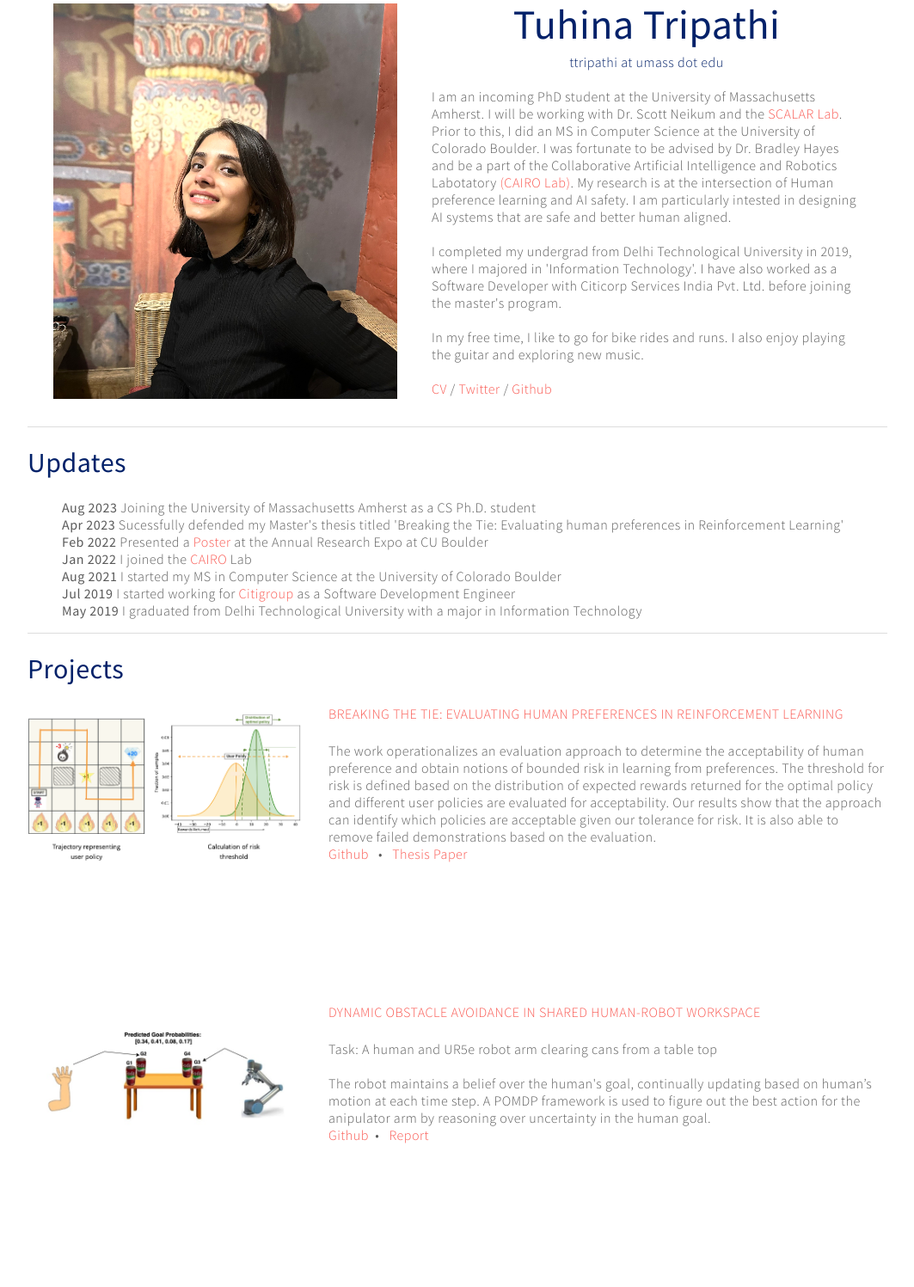
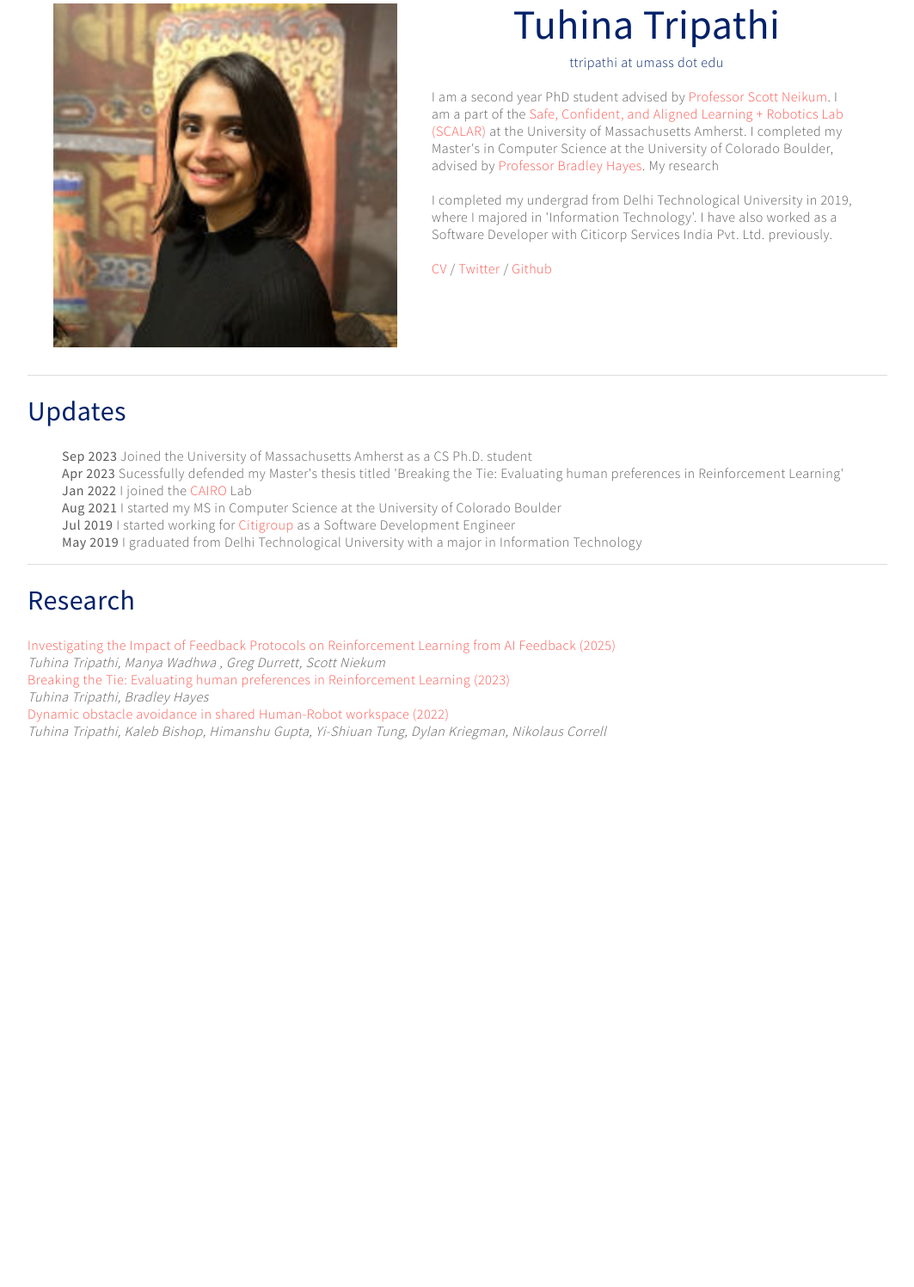
Before and after one commit to tuhina2313/tuhina2313.github.io, a plain HTML site: page index.html in a window 1280 px wide. Shown: the part 94-1591 px from the top of the page at 86% size, without its empty margins (108-1171 px from the left). After the commit the page ends 962 px from the top, so only its background shows below. Drawn offline with Linux system fonts and the light colour scheme.

Commit message:
Update feb25

```diff
--- a/index.html
+++ b/index.html
@@ -28,26 +28,23 @@
         </header>
         <div id="profile">
             <div id="profile-pic">
-                <img src="assets/images/prof.jpg" />
+                <img src="assets/images/headshot.jpg" />
             </div>
             <div id="profile-intro">
                 <div id="profile-name">Tuhina Tripathi</div>
                 <div id="profile-email"> ttripathi at umass dot edu</div>
                 <p>
-                    I am an incoming PhD student at the University of Massachusetts Amherst. I will be working with Dr. Scott Neikum and the <a ref="https://people.cs.umass.edu/~sniekum/index.php">SCALAR Lab</a>. Prior to this, I did an MS in Computer Science at the University of Colorado Boulder. I was fortunate to be advised by Dr. Bradley Hayes and be a part of the Collaborative Artificial Intelligence and Robotics Labotatory <a href="http://www.cairo-lab.com/">(CAIRO Lab)</a>.
-                    My research is at the intersection of Human preference learning and AI safety. I am particularly intested in designing AI systems that are safe and better human aligned.
+                    I am a second year PhD student advised by <a ref="https://www.umass.edu/robotics/people/scott-niekum">Professor Scott Neikum</a>. I am a part of the <a ref="https://people.cs.umass.edu/~sniekum/index.php">Safe, Confident, and Aligned Learning + Robotics Lab (SCALAR)</a> at the University of Massachusetts Amherst. I completed my Master's in Computer Science at the University of Colorado Boulder, advised by <a ref="https://www.bradhayes.info/">Professor Bradley Hayes</a>.
+                    My research
 
                 </p>
                 <p>
                     I completed my undergrad from Delhi Technological University in 2019, where I majored in 'Information Technology'.
-                    I have also worked as a Software Developer with Citicorp Services India Pvt. Ltd. before joining the master's program.
+                    I have also worked as a Software Developer with Citicorp Services India Pvt. Ltd. previously.
 
                 </p>
-                <p>
-                    In my free time, I like to go for bike rides and runs. I also enjoy playing the guitar and exploring new music.
-                </p>
                 <div>
-                    <a href="assets/files/CV_DEC14.pdf">
+                    <a href="assets/files/tripathi_tuhina.pdf">
                       CV
                     </a>
                     /
@@ -66,9 +63,8 @@
         <div class="section" id="updates">
             <h1>Updates</h1>
             <ul>
-                <li> <b>Aug 2023</b> Joining the University of Massachusetts Amherst as a CS Ph.D. student
+                <li> <b>Sep 2023</b> Joined the University of Massachusetts Amherst as a CS Ph.D. student
                 <li> <b>Apr 2023</b> Sucessfully defended my Master's thesis titled 'Breaking the Tie: Evaluating human preferences in Reinforcement Learning'
-                <li> <b>Feb 2022</b> Presented a <a href="assets/files/Research_Expo.pdf">Poster</a> at the Annual Research Expo at CU Boulder
                 <li> <b>Jan 2022</b> I joined the <a href="http://www.cairo-lab.com/">CAIRO</a> Lab
                 <li> <b>Aug 2021</b> I started my MS in Computer Science at the University of Colorado Boulder</a>
                 <li> <b>Jul 2019</b> I started working for <a href="https://www.citigroup.com/citi/">Citigroup</a> as a Software Development Engineer
@@ -80,93 +76,30 @@
         </div>
         <div class="divider"></div>
         <div style="display:flex;flex-direction: column;" id="projects">
-            <h1>Projects</h1>
+            <h1>Research</h1>
 
             <div>
-                <a class="research-thumb">
-                    <img src="assets/images/website_thesis.png" alt="">
-                  </a>
                 <a>
-                    BREAKING THE TIE: EVALUATING HUMAN PREFERENCES IN REINFORCEMENT LEARNING
+                    Investigating the Impact of Feedback Protocols on Reinforcement Learning from AI Feedback (2025)
                 </a>
-                <p>
-                    <br>The work operationalizes an evaluation approach to determine the acceptability of human preference and obtain notions of bounded risk in learning from preferences. The threshold for risk is defined based on the distribution of expected rewards returned for the optimal policy and different user policies are evaluated for acceptability. Our results show that the approach can identify which policies are acceptable given our tolerance for risk. It is also able to remove failed demonstrations based on the evaluation. <br>
-                    <a href="https://github.com/tuhina2313/gym-highway-IRL">Github</a> &nbsp;&nbsp;&bull;&nbsp;&nbsp;
-                    <a href="assets/files/MS_Thesis_final.pdf">Thesis Paper</a>
-                </p>
+                <br><i>Tuhina Tripathi, Manya Wadhwa , Greg Durrett, Scott Niekum</i>
+            </div>
+            <div>
+                <a ref="https://www.cairo-lab.com/papers/MS_Thesis_Tripathi.pdf">
+                    Breaking the Tie: Evaluating human preferences in Reinforcement Learning (2023)
+                </a>
+                <br><i>Tuhina Tripathi, Bradley Hayes</i>
             </div>
 
 
             <div>
-                <a class="research-thumb">
-                    <img src="assets/images/hrc_img.jpg" alt="">
-                  </a>
-                <a>
-                    DYNAMIC OBSTACLE AVOIDANCE IN SHARED HUMAN-ROBOT WORKSPACE
+                <a ref="assets/files/Manipulation_report.pdf">
+                    Dynamic obstacle avoidance in shared Human-Robot workspace (2022)
                 </a>
-                <p>
-                    <br>Task: A human and UR5e robot arm clearing cans from a table top<br>
-                    <br>The robot maintains a belief over the human's goal, continually updating based on human’s motion at each time step. A POMDP framework is used to figure out the best action for the anipulator arm by reasoning over uncertainty in the human goal.<br>
-                    <a href="https://github.com/kalebishop/shared_workspace_hrc">Github</a>&nbsp;&nbsp;&bull;&nbsp;&nbsp;
-                    <a href="assets/files/Manipulation_report.pdf">Report</a>
-                </p>
+                <br><i>Tuhina Tripathi, Kaleb Bishop, Himanshu Gupta, Yi-Shiuan Tung, Dylan Kriegman, Nikolaus Correll</i>
             </div>
-
-            <div>
-                <a class="research-thumb">
-                    <img src="assets/images/gridworld.gif" alt="">
-                  </a>
-                <a>
-                <a>
-                    IRL INTERACTIVE GAME TO LEARN HUMAN-LIKE OPPONENT BEHAVIOUR
-                </a>
-                <p>
-                    <br>Developed an interactive grid world game to collect human demonstration data and implement inverse reinforcement learning to learn the reward function from the observed behavior of the human player.<br>
-                    <a href="https://github.com/tuhina2313/DMU_Project">Github</a> &nbsp;&nbsp;&bull;&nbsp;&nbsp;
-                    <a href="assets/files/DMU_Project_Report.pdf">Report</a>
-                </p>
-            </div>
-
-            <!-- <div>
-                <a class="research-thumb">
-                    <img src="assets/images/webots_ss.png" alt="">
-                  </a>
-                <a>
-                    IMITATING HUMAN-LIKE DRIVING USING INVERSE RL IN WEBOTS
-                </a>
-                <p>
-                    <br>Implemented a Maximum Entropy Deep Inverse RL approach on human-like demonstration data. The data was generated using
-                    the vehicle ”Tesla Model 3” on Webots Robot simulator, driven around using keyboard controls.<br>
-                    <br>A deep neural network with two hidden layers of dimension 3 was used to estimate the reward structure. The state space was
-                    discretised and state visitation frequencies used as features to learn the weights for the network.<br>
-                    <br>The obtained policy showed promising results by exhibiting driving behaviour which was very close to the human-demonstrator.<br>
-                    <a href="">Github</a> &nbsp;&nbsp;&bull;&nbsp;&nbsp;
-
-                </p>
-            </div> -->
-            <!-- <div>
-                <p>* indicates equal contribution</p>
-            </div> -->
-
             <div style="clear: both;"></div>
         </div>
-
-        <div style="display:flex;flex-direction: column;" id="projects">
-            <h1>Other Projects</h1>
-            <div>
-                <a class="research-thumb">
-                    <img src="assets/images/fp_img.jpg" alt="">
-                  </a>
-                <a>
-                    LATENT FINGERPRINT ENHANCEMENT BY SLIDING ATTRIBUTES USING GANs
-                </a>
-                <p>
-                    <br>A GAN-based latent fingerprint enhancement algorithm to improve the quality of fingerprint images while preserving the ridge structure (Used IIITD-MOLF Dataset)<br>
-                    <br>NFIQ scores of enhanced images were three times lower than state-of-the-art approaches (around 1.88%)<br>
-                </p>
-            </div>
-        </div>
-        </div> -->
     </div>
     <!-- <script src="js/pixi.min.js"></script> -->
     <!-- <script src="js/profile-pic.js"></script> -->
```
Also changed, not shown: assets/images/fp_img.jpg (deleted), assets/images/gridworld.gif (deleted), assets/images/headshot.jpg (added), assets/images/hrc_img.jpg (deleted), assets/images/irl_gw.jpg (deleted), assets/images/webots_ss.png (deleted), assets/images/website_thesis.png (deleted), 1 other file.
